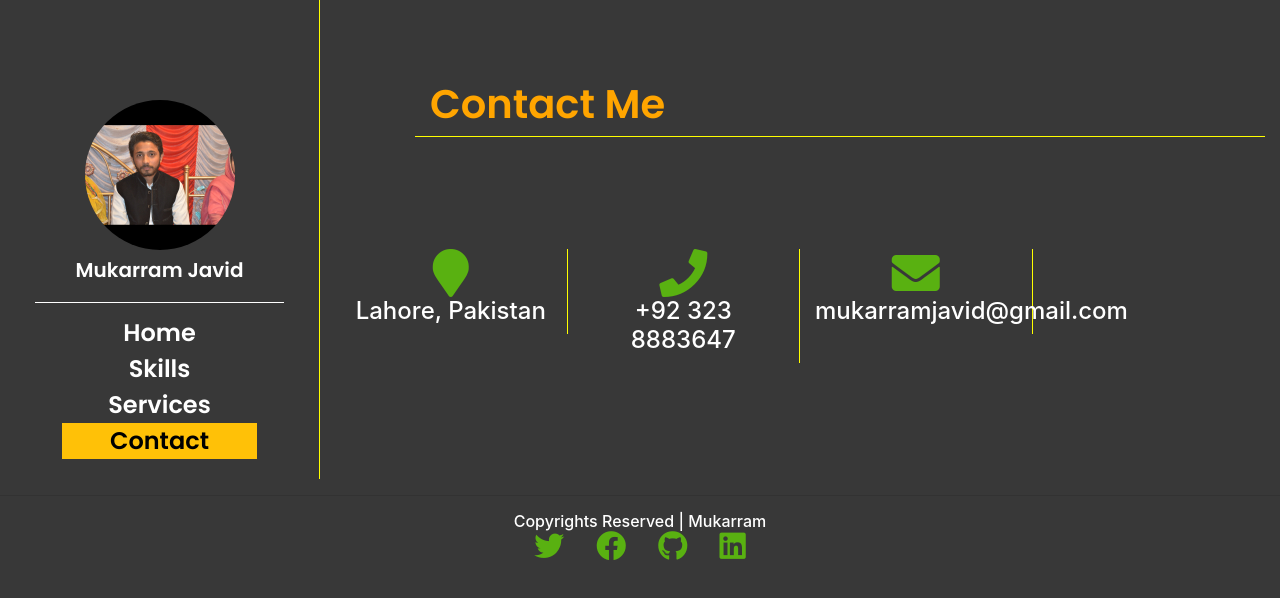
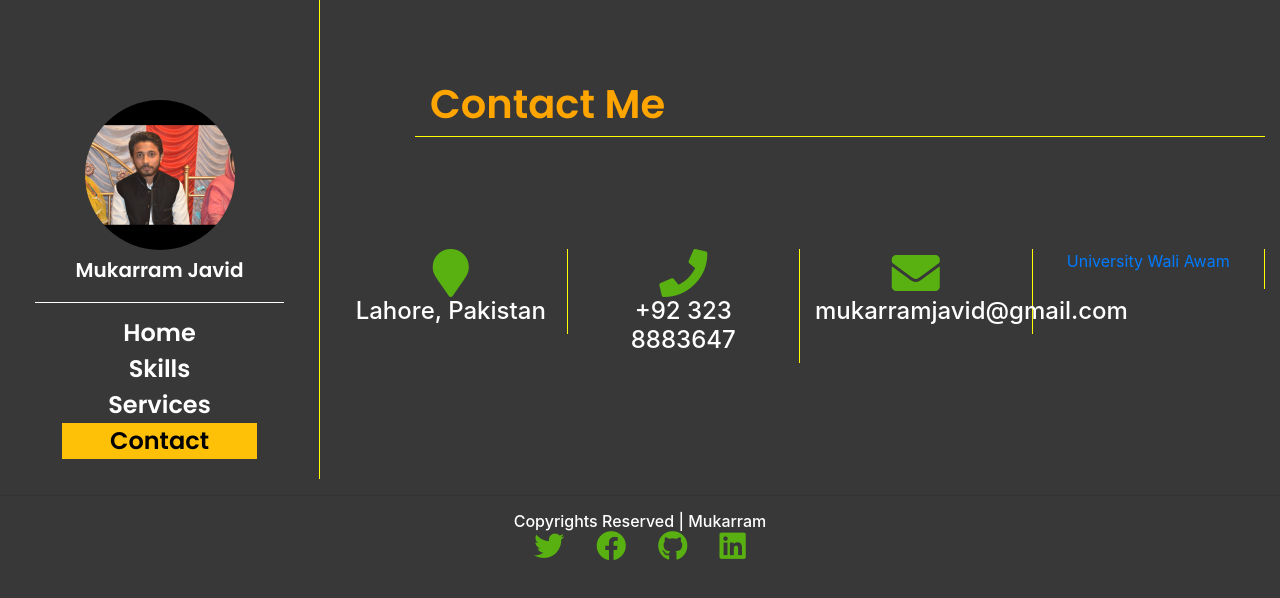
Before and after one commit to mukarramjavid/mukarram_portfolio, a React (Create React App) app: page /contact in a window 1280 px wide. Shown: the top 598 px of the page. Built offline with nearby package versions, Linux system fonts and the light colour scheme.

Commit message:
update fb-pg

```diff
--- a/src/Components/Contact.js
+++ b/src/Components/Contact.js
@@ -23,7 +23,7 @@ export default function Contact() {
             <h4>mukarramjavid@gmail.com</h4>
           </Col>
               <Col xs={12} md={3} sm={3}>
-            <div class="fb-page" data-href="https://www.facebook.com/hafizj1125/" data-tabs="timeline" data-width="" data-height="" data-small-header="true" data-adapt-container-width="true" data-hide-cover="false" data-show-facepile="true"></div>
+            <div class="fb-page" data-href="https://www.facebook.com/UniversityWaliAwam" data-tabs="timeline" data-width="" data-height="" data-small-header="true" data-adapt-container-width="true" data-hide-cover="false" data-show-facepile="true"><blockquote cite="https://www.facebook.com/UniversityWaliAwam" class="fb-xfbml-parse-ignore"><a href="https://www.facebook.com/UniversityWaliAwam">University Wali Awam</a></blockquote></div>
           </Col>
         </Row>
       </Container>
```
